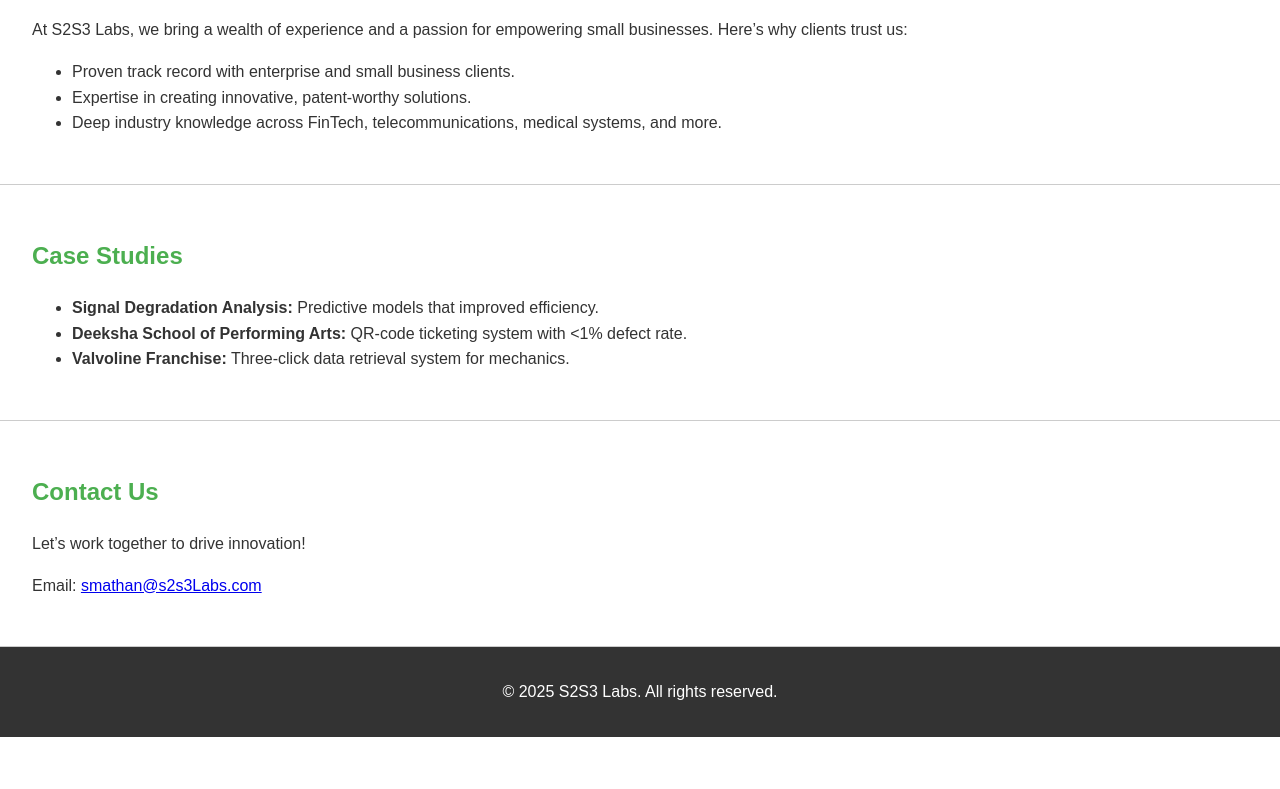
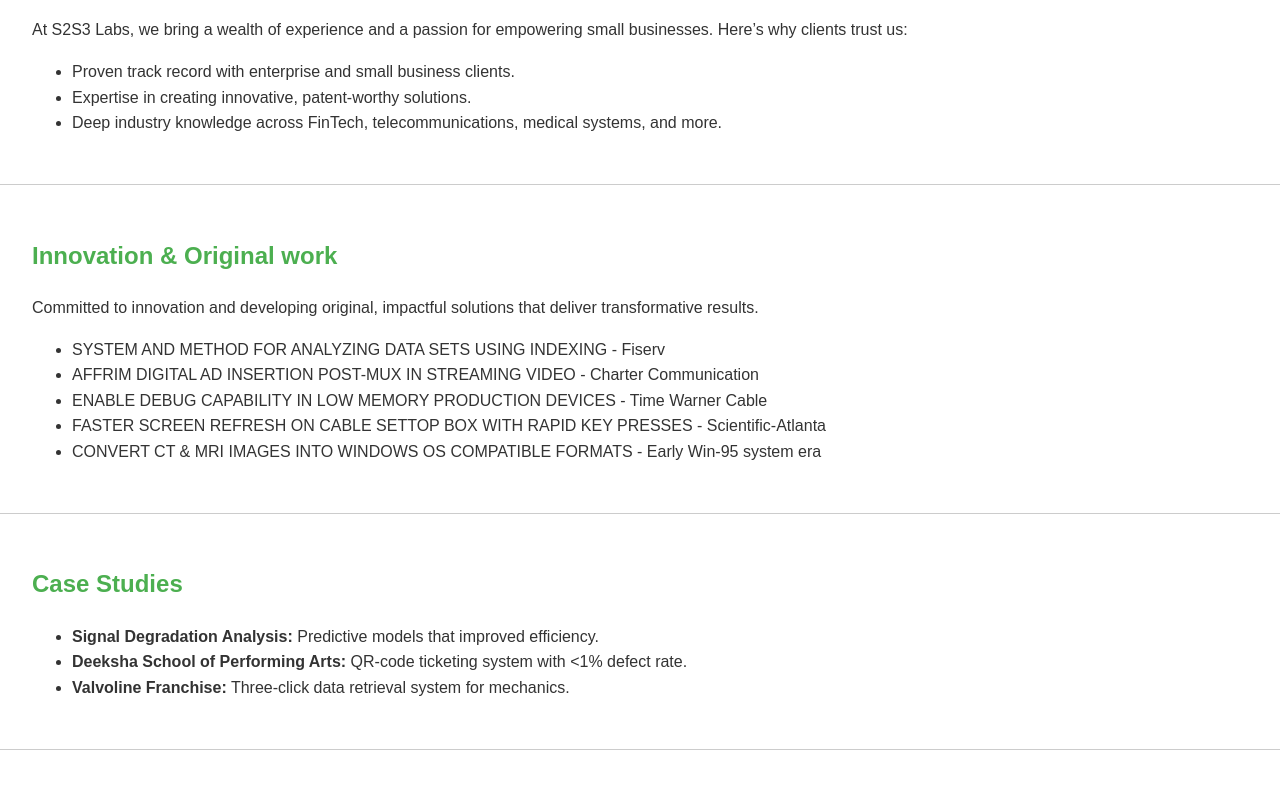
Before and after one commit to sanjmathan/s2s3-labs-website, a plain HTML site: page index.html in a window 1280 px wide. Shown: the part 799-1588 px from the top of the page. Before the commit the page ends 1536 px from the top, so only its background shows below. Drawn offline with Linux system fonts and the light colour scheme.

Commit message:
Update index.html

```diff
--- a/index.html
+++ b/index.html
@@ -58,6 +58,7 @@
         <a href="#mission">Mission & Vision</a>
         <a href="#expertise">Our Expertise</a>
         <a href="#why-us">Why Choose Us</a>
+        <a href="#innovations">Innovation & Original work</a>
         <a href="#case-studies">Case Studies</a>
         <a href="#contact">Contact</a>
     </nav>
@@ -83,6 +84,17 @@
             <li>Deep industry knowledge across FinTech, telecommunications, medical systems, and more.</li>
         </ul>
     </section>
+    <section id="innovations">
+        <h2>Innovation & Original work</h2>
+        <p>Committed to innovation and developing original, impactful solutions that deliver transformative results.  </p>
+        <ul>
+            <li>SYSTEM AND METHOD FOR ANALYZING DATA SETS USING INDEXING - Fiserv </li>
+            <li>AFFRIM DIGITAL AD INSERTION POST-MUX IN STREAMING VIDEO - Charter Communication </li>
+            <li>ENABLE DEBUG CAPABILITY IN LOW MEMORY PRODUCTION DEVICES - Time Warner Cable</li>
+            <li>FASTER SCREEN REFRESH ON CABLE SETTOP BOX WITH RAPID KEY PRESSES - Scientific-Atlanta</li>
+            <li>CONVERT CT & MRI IMAGES INTO WINDOWS OS COMPATIBLE FORMATS - Early Win-95 system era</li>
+        </ul>
+    </section>
     <section id="case-studies with Small Business Focus">
         <h2>Case Studies</h2>
         <ul>
```
